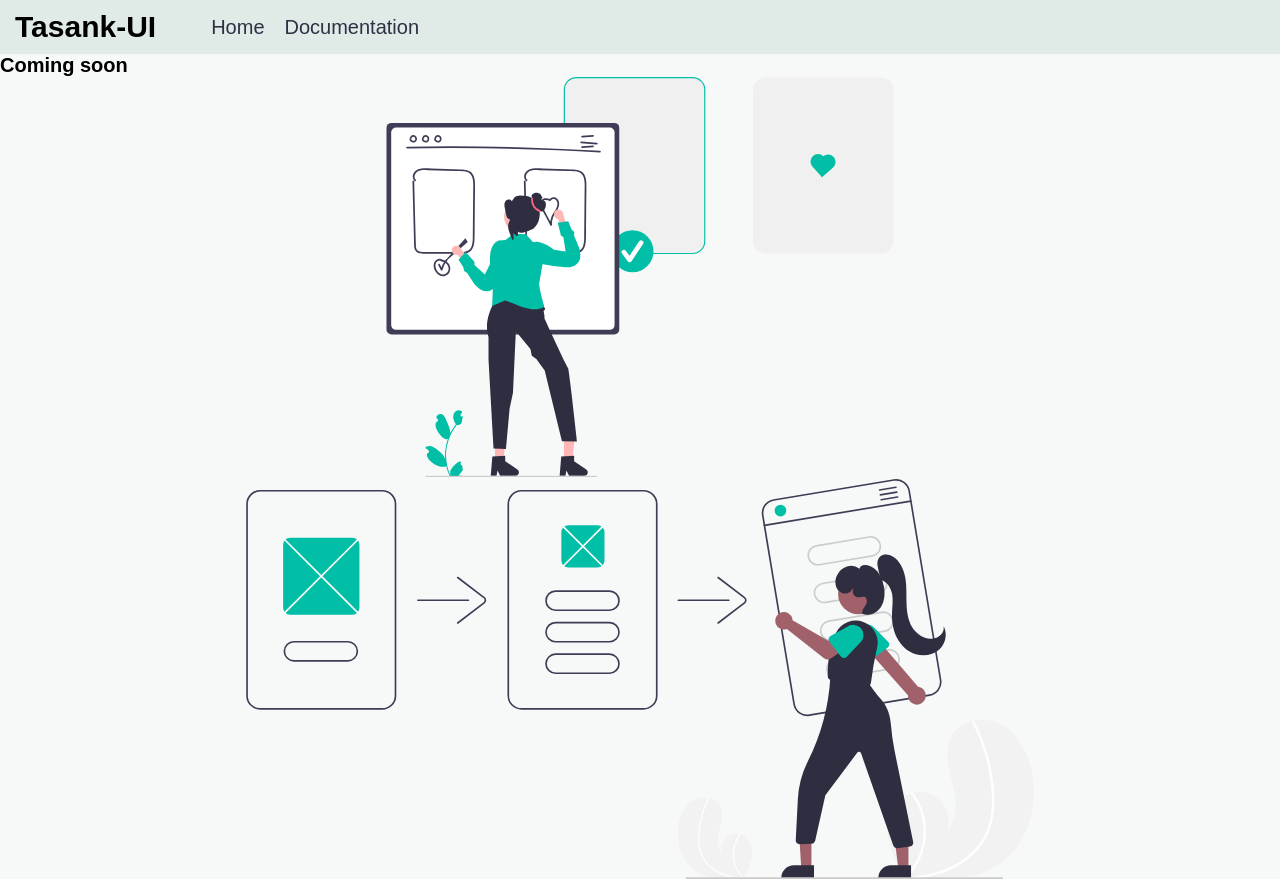
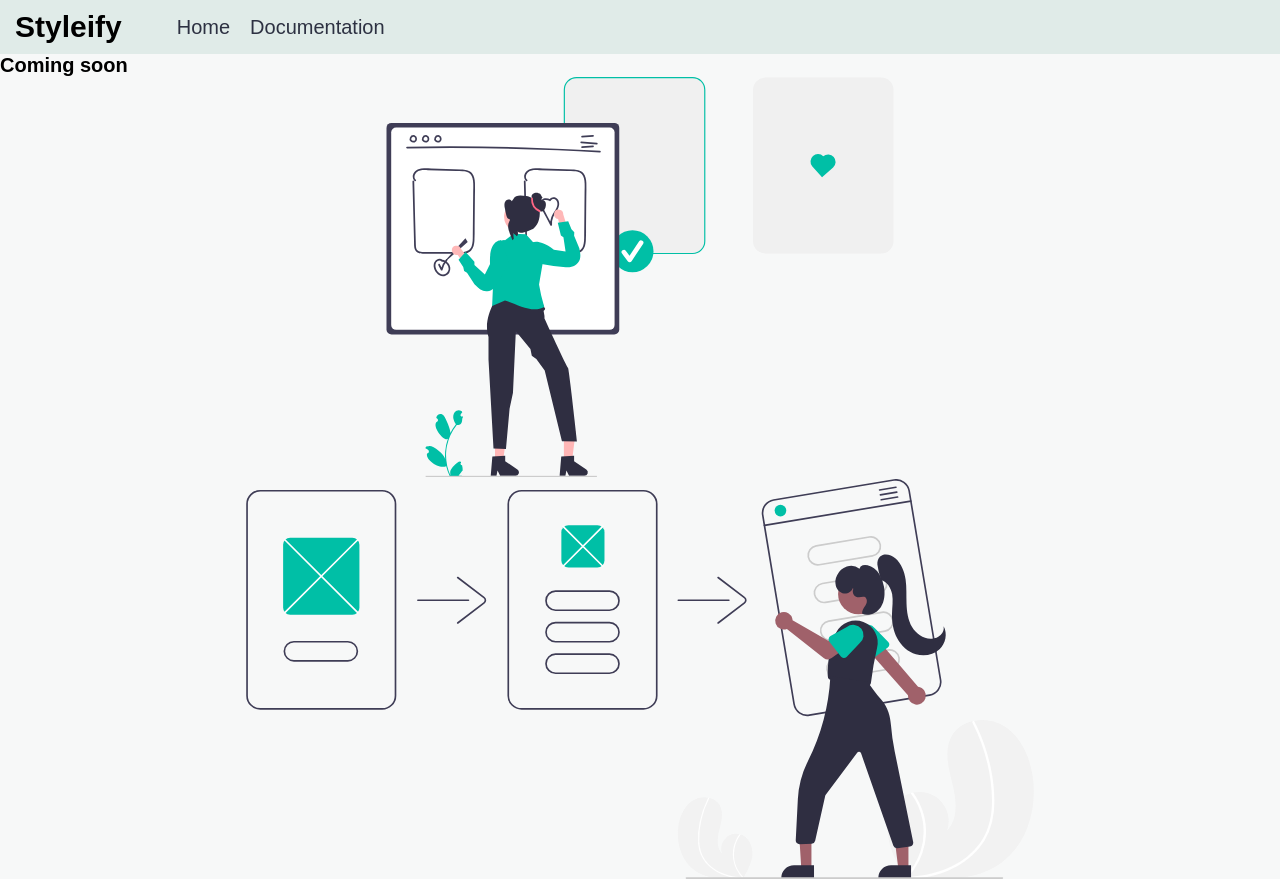
Before and after one commit to tarunsankhla/StyleComponent, a plain HTML site: page index.html in a window 1280 px wide. Shown: the top 879 px of the page. Drawn offline with nearby package versions, Linux system fonts and the light colour scheme; a web font is replaced by a local one.

Commit message:
change name

```diff
--- a/index.html
+++ b/index.html
@@ -15,12 +15,12 @@ rel="stylesheet">
 <link href="https://fonts.googleapis.com/css2?family=Dongle&display=swap" rel="stylesheet">
 <script src="http://ajax.googleapis.com/ajax/libs/jquery/1.7.1/jquery.min.js" type="text/javascript"></script>
 
-    <title>Tasank UI</title>
+    <title>Styleify</title>
 </head>
 <body>
     <div class="navbar">
 
-        <div class="navbar-title">Tasank-UI</div>
+        <div class="navbar-title">Styleify</div>
         <div class="navbar-body">
             <a  class="navbar-items" href="./index.html">Home</a>
             <a  class="navbar-items" href="./Documentation/Documentation.html">Documentation</a>
```
Also changed, not shown: Documentation/Documentation.html (+2 -2 lines).
